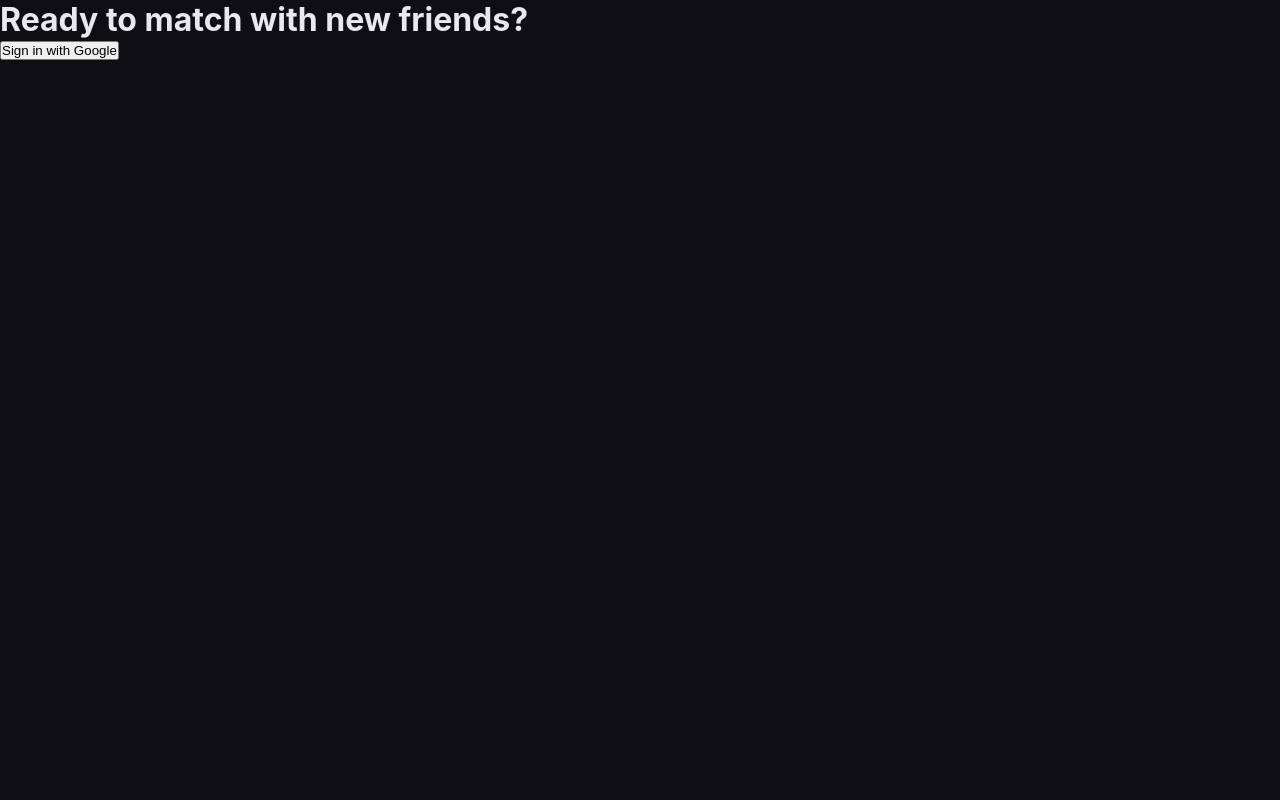
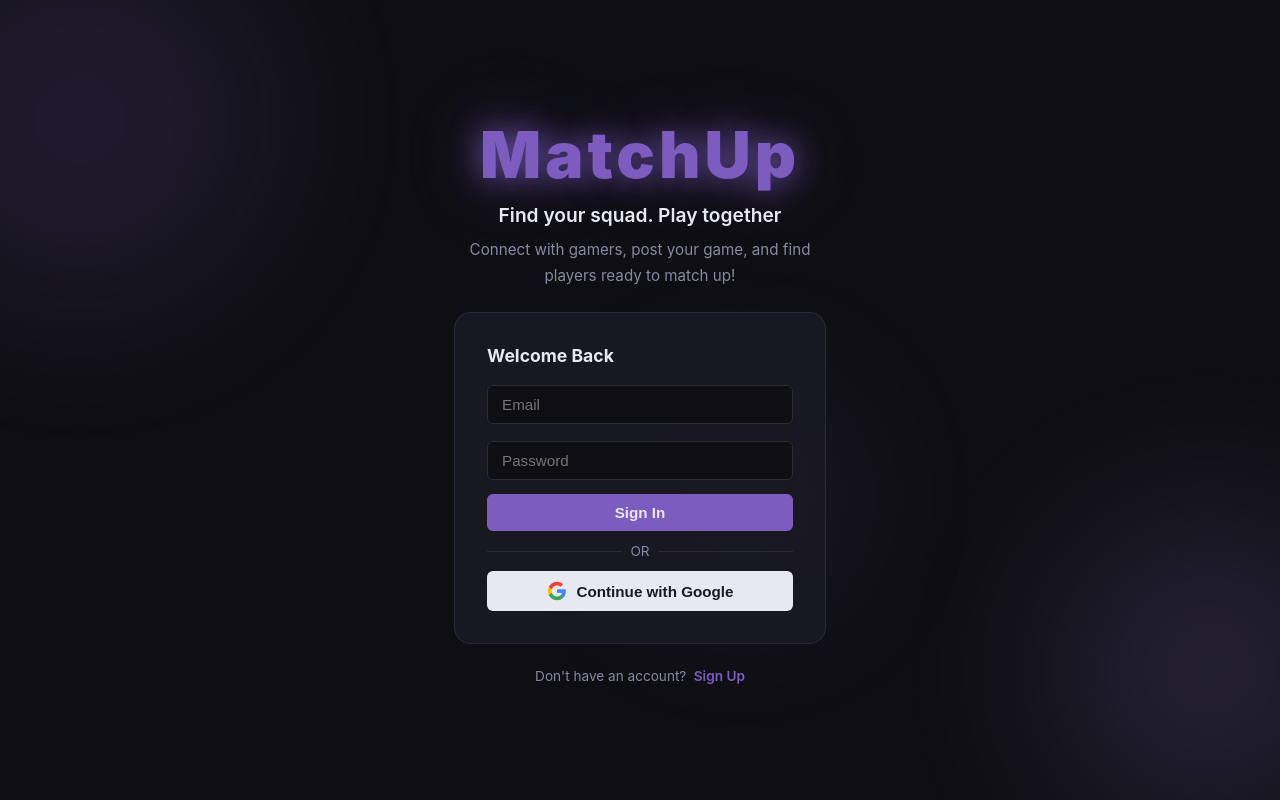
Before and after one commit to aliZnm/matchup, a React (Vite) app: page / in a window 1280 px wide. Built offline with nearby package versions, Linux system fonts and the light colour scheme; no server answers.

Commit message:
Add login page with email/password. Change overall styling.

```diff
--- a/src/App.jsx
+++ b/src/App.jsx
@@ -12,12 +12,12 @@ import Profile from './components/Profile'
 import PostPage from './components/PostPage'
 
 export default function App() {
-  const [user, setUser] = useState({displayName: "Abdul"});
+  const [user, setUser] = useState(null);
   const [loading, setLoading] = useState(true);
   const [needsUsername, setNeedsUsername] = useState(false);
   const [username, setUsername] = useState("");
   const [selectedUser, setSelectedUser] = useState(null);
-
+  const [userPhotoURL, setUserPhotoURL] = useState("");
 
   useEffect(() => {
     const unsubscribe = onAuthStateChanged(auth, async (currentUser) => {
@@ -28,6 +28,7 @@ export default function App() {
 
         if(userSnap.exists()){
           setUsername(userSnap.data().username)
+          setUserPhotoURL(userSnap.data().photoURL || "")
 
 
         }
@@ -60,7 +61,8 @@ export default function App() {
 
   return (
    <>
-   <Navbar />
+   <Navbar
+   user={user}/>
    <Routes>
       <Route path="/" element={<Feed user={user} username={username}/>} />
       <Route path="/profile/:uid" element={<Profile currentUserUid={user?.uid}/>}/>
--- a/src/components/Feed.jsx
+++ b/src/components/Feed.jsx
@@ -43,7 +43,7 @@ export default function Feed({ user, username }){
       const postElements = filteredPosts.map((post, index) => {
         return  <PostCard
         key={index}
-        profilePic={post.profilePic}
+        profilePic={post.profileURL}
         username={post.username}
         gameName={post.gameName}
         level={post.level}
@@ -55,6 +55,7 @@ export default function Feed({ user, username }){
         currentUserUid={user.uid}
         id={post.id}
         likes={post.likes}
+        createdAt={post.createdAt}
         />
       });
 
@@ -79,7 +80,6 @@ export default function Feed({ user, username }){
         <div className="feed-container-wrapper">
             <div className="tabs">
               <button className={activeTab === "explore" ? "active-tab" : ""} onClick={() => setActiveTab("explore")}>Explore</button>
-              <button className={activeTab === "friends" ? "active-tab" : ""} onClick={() => setActiveTab("friends")}>Friends</button>
               <button className={activeTab === "myPosts" ? "active-tab" : ""} onClick={() => setActiveTab("myPosts")}>My Posts</button>
             </div>
 
--- /dev/null
+++ b/src/components/Login.css
@@ -0,0 +1,218 @@
+.login-page {
+    min-height: 100vh;
+    display: flex;
+    align-items: center;
+    justify-content: center;
+    position: relative;
+    overflow: hidden;
+    background-color: var(--bg);
+}
+
+.animated-background {
+    position: absolute;
+    width: 100%;
+    height: 100%;
+    top: 0;
+    left: 0;
+    z-index: 0;
+}
+
+.orb {
+    position: absolute;
+    border-radius: 50%;
+    filter: blur(80px);
+    opacity: 0.15;
+    animation: float 8s ease-in-out infinite;
+}
+
+.orb1 {
+    width: 400px;
+    height: 400px;
+    background-color: var(--accent);
+    top: -100px;
+    left: -100px;
+    animation-delay: 0s;
+}
+
+.orb2 {
+    width: 300px;
+    height: 300px;
+    background-color: #a78bfa;
+    bottom: -50px;
+    right: -50px;
+    animation-delay: 3s;
+}
+
+.orb3 {
+    width: 200px;
+    height: 200px;
+    background-color: var(--accent);
+    top: 50%;
+    left: 50%;
+    animation-delay: 5s;
+}
+
+@keyframes float {
+    0%, 100% { transform: translate(0, 0) scale(1); }
+    33% { transform: translate(30px, -30px) scale(1.05); }
+    66% { transform: translate(-20px, 20px) scale(0.95); }
+}
+
+.login-content {
+    position: relative;
+    z-index: 1;
+    display: flex;
+    flex-direction: column;
+    align-items: center;
+    text-align: center;
+    gap: 24px;
+    padding: 24px;
+    width: 100%;
+    max-width: 420px;
+}
+
+.login-top {
+    display: flex;
+    flex-direction: column;
+    align-items: center;
+    gap: 10px;
+}
+
+.login-logo {
+    font-size: 4rem;
+    font-weight: 900;
+    color: var(--accent);
+    letter-spacing: 4px;
+    text-shadow: 0 0 30px rgba(124, 92, 191, 0.8),
+                 0 0 60px rgba(124, 92, 191, 0.4),
+                 0 0 100px rgba(124, 92, 191, 0.2);
+}
+
+.login-tagline {
+    color: var(--text);
+    font-size: 1.2rem;
+    font-weight: 600;
+}
+
+.login-desc {
+    color: var(--text-secondary);
+    font-size: 0.95rem;
+    line-height: 1.7;
+}
+
+.login-card {
+    width: 100%;
+    background-color: rgba(26, 26, 36, 0.85);
+    backdrop-filter: blur(20px);
+    border: 1px solid var(--border);
+    border-radius: 16px;
+    padding: 32px;
+    display: flex;
+    flex-direction: column;
+    gap: 12px;
+}
+
+.login-card h2 {
+    color: var(--text);
+    font-size: 1.1rem;
+    font-weight: 700;
+    text-align: left;
+}
+
+.login-card form {
+    display: flex;
+    flex-direction: column;
+    gap: 10px;
+}
+
+.login-card input {
+    width: 100%;
+    padding: 10px 14px;
+    background-color: var(--bg);
+    border: 1px solid var(--border);
+    border-radius: 6px;
+    color: var(--text);
+    font-size: 0.95rem;
+}
+
+.login-card input:focus {
+    outline: none;
+    border-color: var(--accent);
+}
+
+.login-card form button {
+    background-color: var(--accent);
+    color: var(--text);
+    border: none;
+    padding: 10px;
+    border-radius: 6px;
+    cursor: pointer;
+    font-weight: 700;
+    font-size: 0.95rem;
+    width: 100%;
+    margin-top: 4px;
+}
+
+.or-text {
+    display: flex;
+    align-items: center;
+    gap: 8px;
+    color: var(--text-secondary);
+    font-size: 0.85rem;
+}
+
+.or-text::before,
+.or-text::after {
+    content: '';
+    flex: 1;
+    height: 1px;
+    background-color: var(--border);
+}
+
+.google-button {
+    display: flex;
+    align-items: center;
+    justify-content: center;
+    gap: 10px;
+    background-color: var(--text);
+    color: #1a1a24;
+    border: none;
+    padding: 10px;
+    border-radius: 6px;
+    cursor: pointer;
+    font-weight: 700;
+    font-size: 0.95rem;
+    width: 100%;
+    transition: opacity 0.2s;
+}
+
+.google-button:hover {
+    opacity: 0.9;
+}
+
+.google-button img {
+    width: 20px;
+    height: 20px;
+}
+
+.login-error {
+    color: #F08080;
+    font-size: 0.85rem;
+    text-align: left;
+}
+
+.login-switch {
+    color: var(--text-secondary);
+    font-size: 0.85rem;
+}
+
+.login-switch span {
+    color: var(--accent);
+    cursor: pointer;
+    font-weight: 600;
+    margin-left: 4px;
+}
+
+.login-switch span:hover {
+    text-decoration: underline;
+}
--- a/src/components/Login.jsx
+++ b/src/components/Login.jsx
@@ -1,15 +1,76 @@
 import { auth, provider } from "../firebase.js";
-import { signInWithPopup } from "firebase/auth";
+import { createUserWithEmailAndPassword, signInWithEmailAndPassword, signInWithPopup } from "firebase/auth";
+import './Login.css'
+import GoogleLogo from '../assets/google-logo.webp'
+import { useState } from "react";
+import { useNavigate } from "react-router-dom";
 
 export default function Login(){
-    async function handleSignIn(){
+    const navigate = useNavigate()
+
+    const [isSignUp, setIsSignUp] = useState(false)
+    const [email, setEmail] = useState("")
+    const [password, setPassword] = useState("")
+    const [error, setError] = useState("")
+
+    async function handleGoogleSignIn(){
         await signInWithPopup(auth, provider);
+        navigate('/')
+    }
+
+    async function handleEmailAuth(e){
+        e.preventDefault()
+        setError("")
+
+        try{
+            if(isSignUp){
+                await createUserWithEmailAndPassword(auth, email, password)
+            } else{
+                await signInWithEmailAndPassword(auth, email, password)
+            }
+            navigate('/')
+        } catch(err){
+            setError(err.message)
+        }
     }
 
     return(
-        <div className="login-container">
-            <h1>Ready to match with new friends?</h1>
-            <button onClick={handleSignIn}>Sign in  with Google</button>
+        <div className="login-page">
+            <div className="animated-background">
+                <div className="orb orb1"></div>
+                <div className="orb orb2"></div>
+                <div className="orb orb3"></div>
+            </div>
+            <div className="login-content">
+                <div className="login-top">
+                        <h1 className="login-logo">MatchUp</h1>
+                        <p className="login-tagline">Find your squad. Play together</p>
+                        <p className="login-desc">Connect with gamers, post your game, and find players ready to match up!</p>
+                </div>
+                <div className="login-card">
+                    <h2>{isSignUp ? "Create Account" : "Welcome Back"}</h2>
+                    {error && <p className="login-error">{error}</p>}
+                    <form onSubmit={handleEmailAuth}>
+                        <input type="email" placeholder="Email" value={email} onChange={e => setEmail(e.target.value)}/>
+                        <input type="password" placeholder="Password" value={password} onChange={e => setPassword(e.target.value)}/>
+
+                        <button type="submit">{isSignUp ? "Sign Up" : "Sign In"}</button>
+                    </form>
+
+                    <div className="or-text">
+                        <span>OR</span>
+                    </div>
+                    <button onClick={handleGoogleSignIn} className="google-button">
+                        <img src={GoogleLogo} alt="Google" />
+                        Continue with Google
+                    </button>
+                </div>
+
+                <p className="login-switch">
+                    {isSignUp ? "Already have an account?" : "Don't have an account?"}
+                    <span onClick={() => setIsSignUp(prev => !prev)}>{isSignUp ? " Sign In" : " Sign Up"}</span>
+                </p>
+            </div>
         </div>
     )
 }
--- a/src/components/Navbar.jsx
+++ b/src/components/Navbar.jsx
@@ -1,11 +1,29 @@
 import './Navbar.css'
-export default function Navbar(){
+import { useNavigate } from 'react-router-dom';
+import DefaultAvatar from '/src/assets/default-avatar.jpg'
+import { useState } from 'react';
+import { signOut } from 'firebase/auth';
+import { auth } from '../firebase';
+export default function Navbar({ user }){
 
+    const navigate = useNavigate()
+    const [showMenu, setShowMenu] = useState(false)
 
+    async function handleLogOut() {
+        await signOut(auth)
+
+    }
 
     return(
         <nav>
         <h1>MatchUp</h1>
+        <div className='nav-profile' onClick={(e)=> {e.stopPropagation(); setShowMenu(prev => !prev)}}>
+            <img src={user?.photoURL || DefaultAvatar} alt="profile picture" className='nav-avatar' />
+            {showMenu &&
+            <div className=' nav-menu'>
+                <button onClick={()=> navigate(`/profile/${user?.uid}`)}>View Profile</button>
+                <button onClick={handleLogOut}>Log Out</button></div>}
+        </div>
     </nav>
     );
 }
--- a/src/components/PostCard.css
+++ b/src/components/PostCard.css
@@ -50,16 +50,7 @@
 
 
 
-.menu-button {
-    position: absolute;
-    top: 12px;
-    right: 12px;
-    background: none;
-    border: none;
-    color: var(--text-secondary);
-    font-size: 1.4rem;
-    cursor: pointer;
-}
+
 
 .menu-btns-container {
     position: absolute;
@@ -245,3 +236,26 @@
 .view-all-comments:hover {
     text-decoration: underline;
 }
+
+
+.post-header-right {
+    position: absolute;
+    top: 12px;
+    right: 12px;
+    display: flex;
+    align-items: center;
+    gap: 8px;
+}
+
+.menu-button {
+    background: none;
+    border: none;
+    color: var(--text-secondary);
+    font-size: 1.4rem;
+    cursor: pointer;
+    padding: 0;
+}
+.post-time {
+    color: var(--text-secondary);
+    font-size: 0.75rem;
+}
```
Also changed, not shown: src/components/Navbar.css (+59 -0 lines), src/components/PostCard.jsx (+24 -6 lines), src/assets/google-logo.webp (added).
